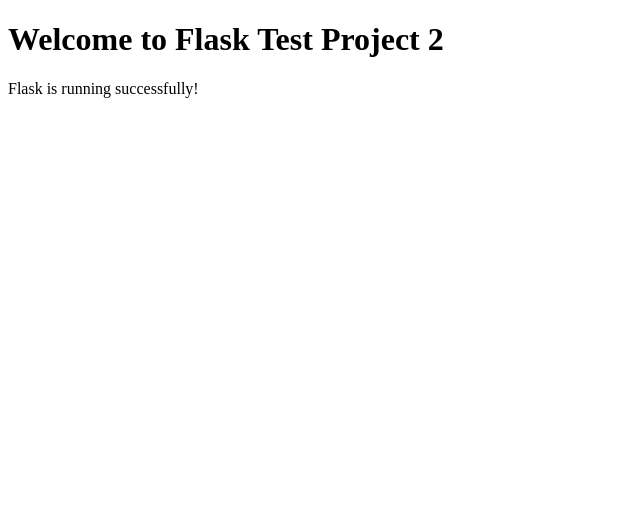
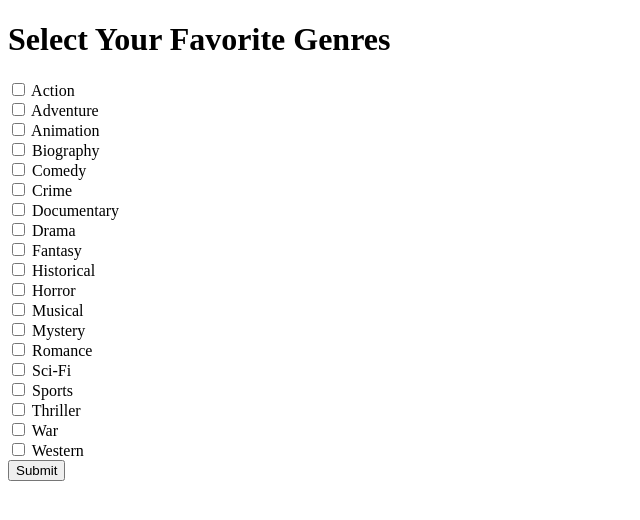
Before and after one commit to evoairtech/flask_test_project_2, a Flask app: page / in a window 1280 px wide. Shown: the top 520 px of the page, without its empty margins (0-640 px from the left). Run offline with Flask 3, Linux system fonts and the light colour scheme.

Commit message:
Step 1 - app + routes + render templates + render form and receive choices in basic way

```diff
--- a/app.py
+++ b/app.py
@@ -1,10 +1,67 @@
-from flask import Flask, render_template
+from flask import Flask, render_template, request, redirect, url_for, jsonify, session
+from forms import GenresForm
+
+
 
 app = Flask(__name__)
+app.config['SECRET_KEY'] = 'secret'
 
-@app.route('/')
+
+GENRES = [
+    {"id": 1, "name": "Action"},
+    {"id": 2, "name": "Adventure"},
+    {"id": 3, "name": "Animation"},
+    {"id": 4, "name": "Biography"},
+    {"id": 5, "name": "Comedy"},
+    {"id": 6, "name": "Crime"},
+    {"id": 7, "name": "Documentary"},
+    {"id": 8, "name": "Drama"},
+    {"id": 9, "name": "Fantasy"},
+    {"id": 10, "name": "Historical"},
+    {"id": 11, "name": "Horror"},
+    {"id": 12, "name": "Musical"},
+    {"id": 13, "name": "Mystery"},
+    {"id": 14, "name": "Romance"},
+    {"id": 15, "name": "Sci-Fi"},
+    {"id": 16, "name": "Sports"},
+    {"id": 17, "name": "Thriller"},
+    {"id": 18, "name": "War"},
+    {"id": 19, "name": "Western"}
+]
+
+
+
+@app.route('/', methods=['GET', 'POST'])
 def index():
-    return render_template('index.html')
+    form = GenresForm()
+    choices_list = []
+    for item in GENRES:
+        genre_id = str(item['id'])
+        genre_name = item['name']
+        genre_tuple = (genre_id, genre_name)
+        choices_list.append(genre_tuple)
+    form.chosen_genres.choices = choices_list
+
+    if request.method == 'POST':
+        selected_ids = request.form.getlist('chosen_genres')
+        session['selected_genres'] = selected_ids
+        return redirect(url_for('result'))
+
+    return render_template('index.html', MGform=form)
+
+
+@app.route('/result', methods=['GET'])
+def result():
+    selected_ids = session.get('selected_genres', [])
+    selected_genres = []
+    for genre in GENRES:
+        if str(genre['id']) in selected_ids:
+            selected_genres.append(genre['name'])
+
+    session.pop('selected_genres', None)
+    return render_template('results.html', selected_genres=selected_genres)
+
+
 
 if __name__ == '__main__':
     app.run(debug=True)
--- /dev/null
+++ b/forms.py
@@ -0,0 +1,14 @@
+from flask_wtf import FlaskForm
+from wtforms import SelectMultipleField, SubmitField
+from wtforms.widgets import ListWidget, CheckboxInput
+from wtforms.validators import DataRequired
+
+
+
+
+
+class GenresForm(FlaskForm):
+    chosen_genres = SelectMultipleField('Select Genres',
+                                        option_widget=CheckboxInput(),
+                                        widget=ListWidget(prefix_label=False))
+    submit = SubmitField('Submit')
--- a/templates/index.html
+++ b/templates/index.html
@@ -1,11 +1,21 @@
-<!DOCTYPE html>
+<!doctype html>
 <html lang="en">
 <head>
-    <meta charset="UTF-8">
-    <title>Flask Test Project 2</title>
+  <meta charset="UTF-8">
+  <title>Genre Selection</title>
 </head>
 <body>
-    <h1>Welcome to Flask Test Project 2</h1>
-    <p>Flask is running successfully!</p>
+  <h1>Select Your Favorite Genres</h1>
+  <form method="POST" action="{{ url_for('index') }}">
+    {{ MGform.hidden_tag() }}
+
+    {% for subfield in MGform.chosen_genres %}
+      <div>
+        {{ subfield }} {{ subfield.label.text }}
+      </div>
+    {% endfor %}
+
+    {{ MGform.submit() }}
+  </form>
 </body>
 </html>
```
Also changed, not shown: templates/results.html (added, +16 -0 lines).
